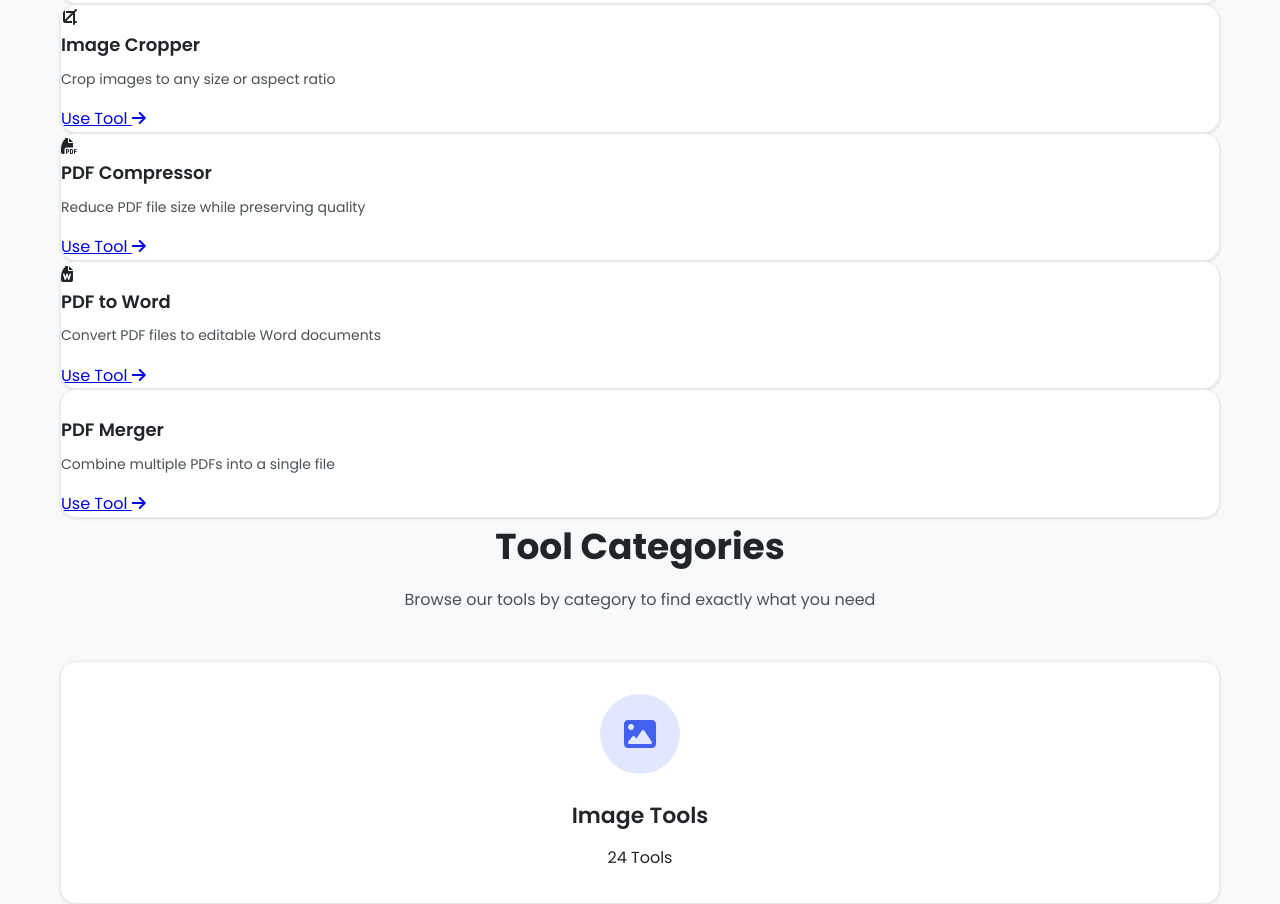
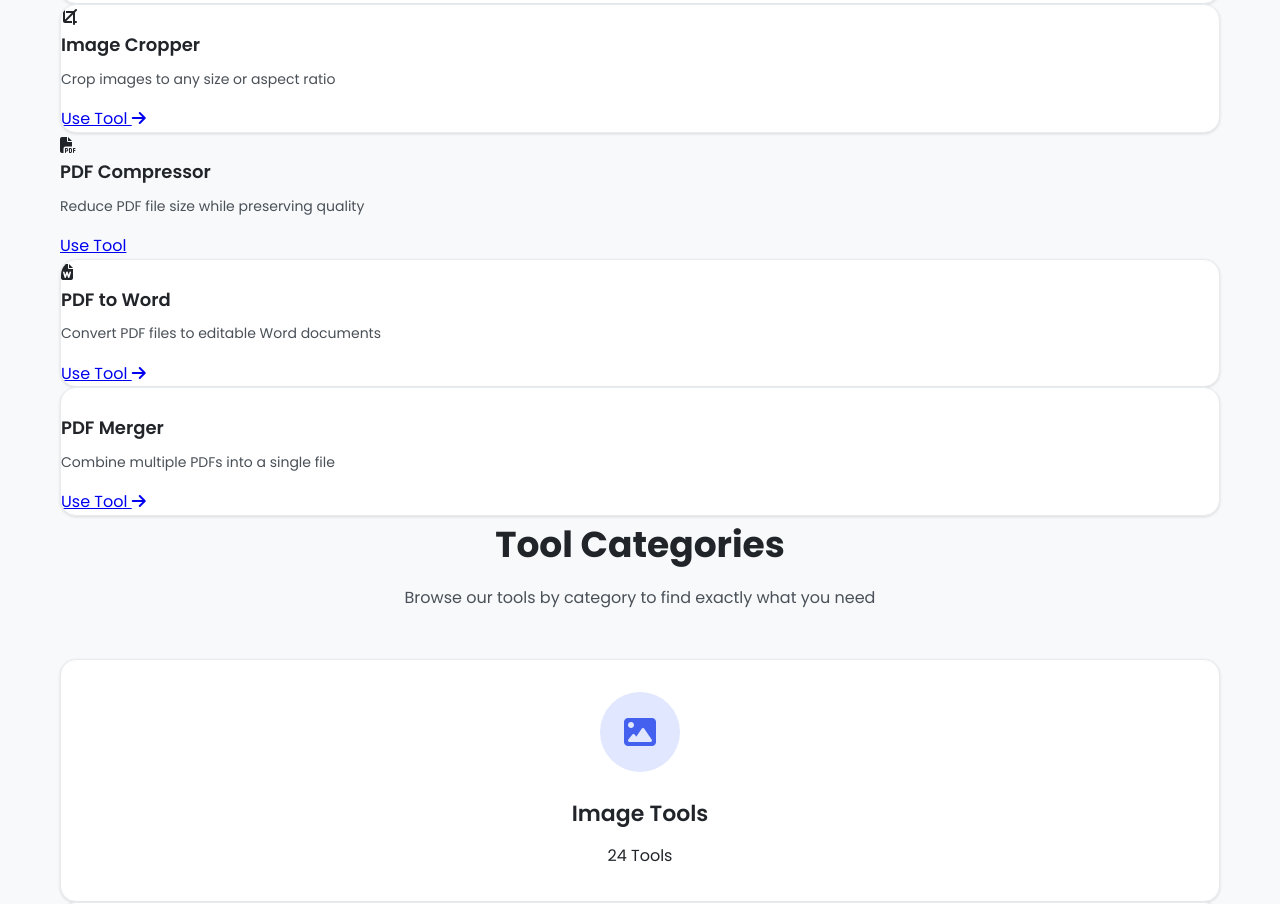
Before and after one commit to hars365/Tool, a plain HTML site: page index.html in a window 1280 px wide. Shown: the part 880-1784 px from the top of the page. Drawn offline with Linux system fonts and the light colour scheme; some icons are missing.

Commit message:
Update index.html

```diff
--- a/index.html
+++ b/index.html
@@ -1219,14 +1219,14 @@
                 </div>
 
                 <!-- PDF Tools -->
-                <div class="tool-card">
+                <div class="/Image -compressor.html">
                     <div class="tool-icon">
                         <i class="fas fa-file-pdf"></i>
                     </div>
                     <h3 class="tool-title">PDF Compressor</h3>
                     <p class="tool-desc">Reduce PDF file size while preserving quality</p>
-                    <a href="#" class="tool-link">
-                        Use Tool <i class="fas fa-arrow-right"></i>
+                    <a href="#" class="/Image -compressor.html">
+                        Use Tool <i class="/Image -compressor.html"></i>
                     </a>
                 </div>
 
```
